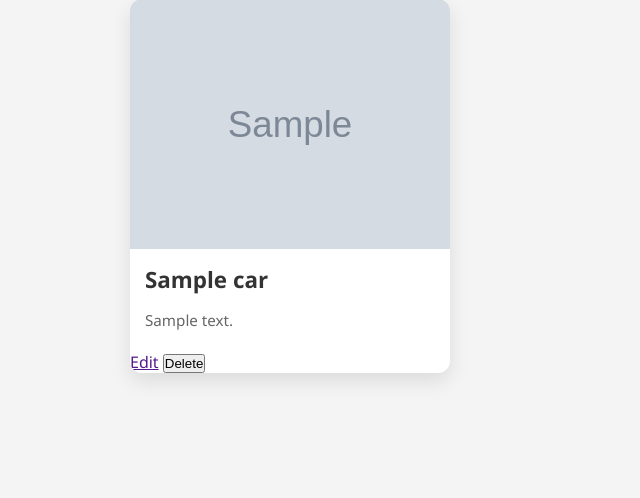
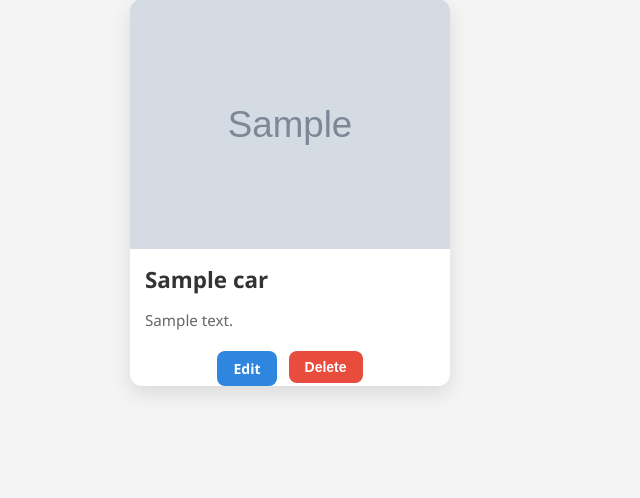
Before and after one commit to GERRY-01/bookmyride, a Django app: template templates/adminpage.html in a window 1280 px wide. Shown: the part 198-696 px from the top of the page, without its empty margins (0-640 px from the left). Run offline with Django 3.2, Linux system fonts and the light colour scheme; the template is opened without the code that fills it: most values are stand-ins (such as "Sample title", 1, 10 or a date in 2020); grey boxes marked "Sample" are stand-in pictures.

Commit message:
added a link that redirects to the update page

```diff
--- a/templates/adminpage.html
+++ b/templates/adminpage.html
@@ -179,6 +179,42 @@
       font-size: 24px;
       cursor: pointer;
     }
+    .card-actions {
+    display: flex;
+    justify-content: center;
+    gap: 12px;
+    margin-top: 10px;
+    }
+
+    .edit-btn,
+    .delete-btn {
+    padding: 8px 16px;
+    border: none;
+    border-radius: 8px;
+    font-weight: 600;
+    font-size: 14px;
+    cursor: pointer;
+    transition: all 0.3s ease;
+    text-decoration: none;
+    color: #fff;
+    }
+
+    .edit-btn {
+    background-color: #2e86de;
+    }
+
+    .edit-btn:hover {
+    background-color: #1b4f72;
+    }
+
+    .delete-btn {
+    background-color: #e74c3c;
+    }
+
+    .delete-btn:hover {
+    background-color: #c0392b;
+    }
+
   </style>
 </head>
 <body>
@@ -208,7 +244,7 @@
             <p class="description">{{ car.description }}</p>
 
                 <div class="card-actions">
-                    <a href="" class="edit-btn">Edit</a>
+                    <a href="{% url 'update_car' car.id %}" class="edit-btn">Edit</a>
                     <form action="{% url 'delete_car' car.id %}" method="POST" style="display:inline;">
                     {% csrf_token %}
                     <button type="submit" class="delete-btn">Delete</button>
```
